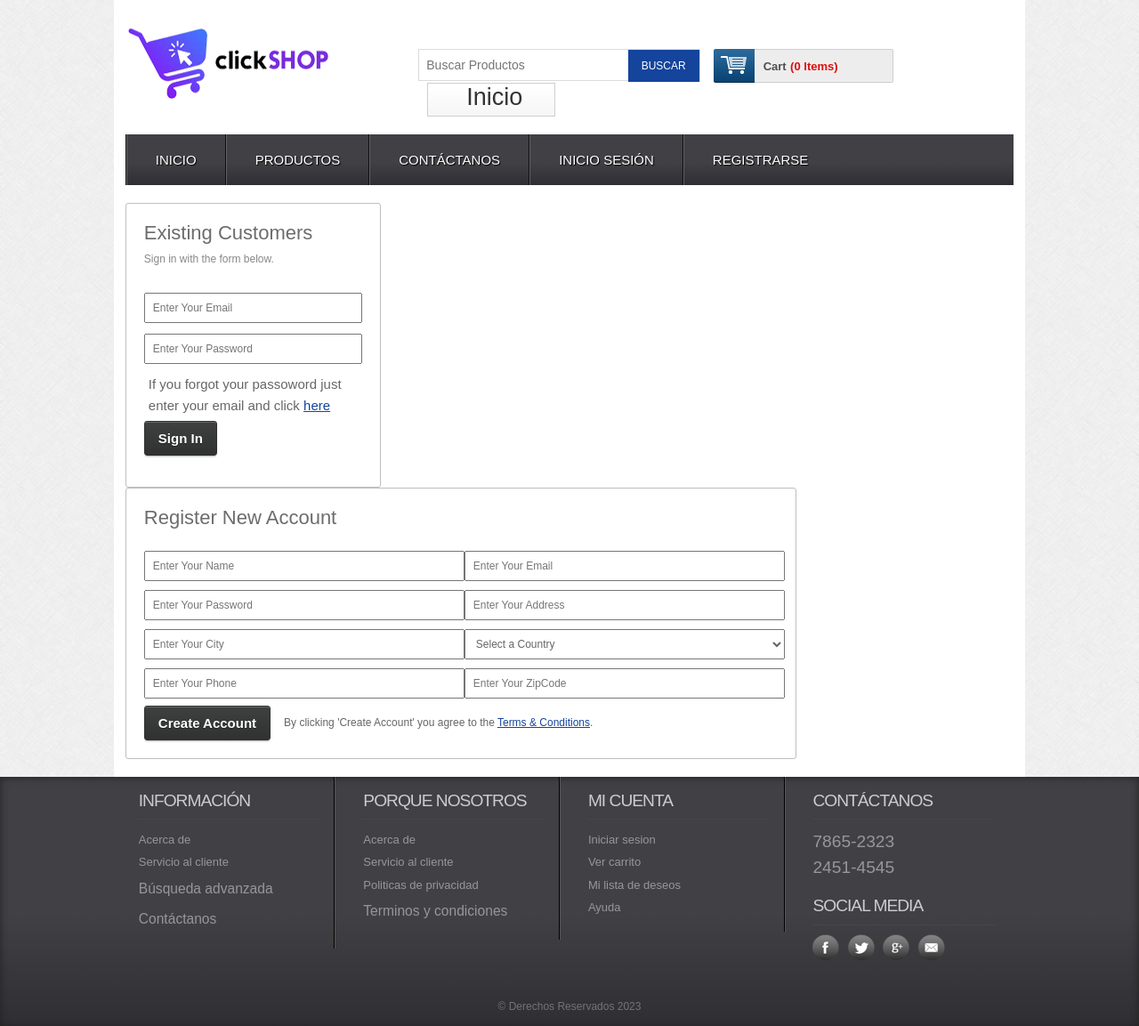
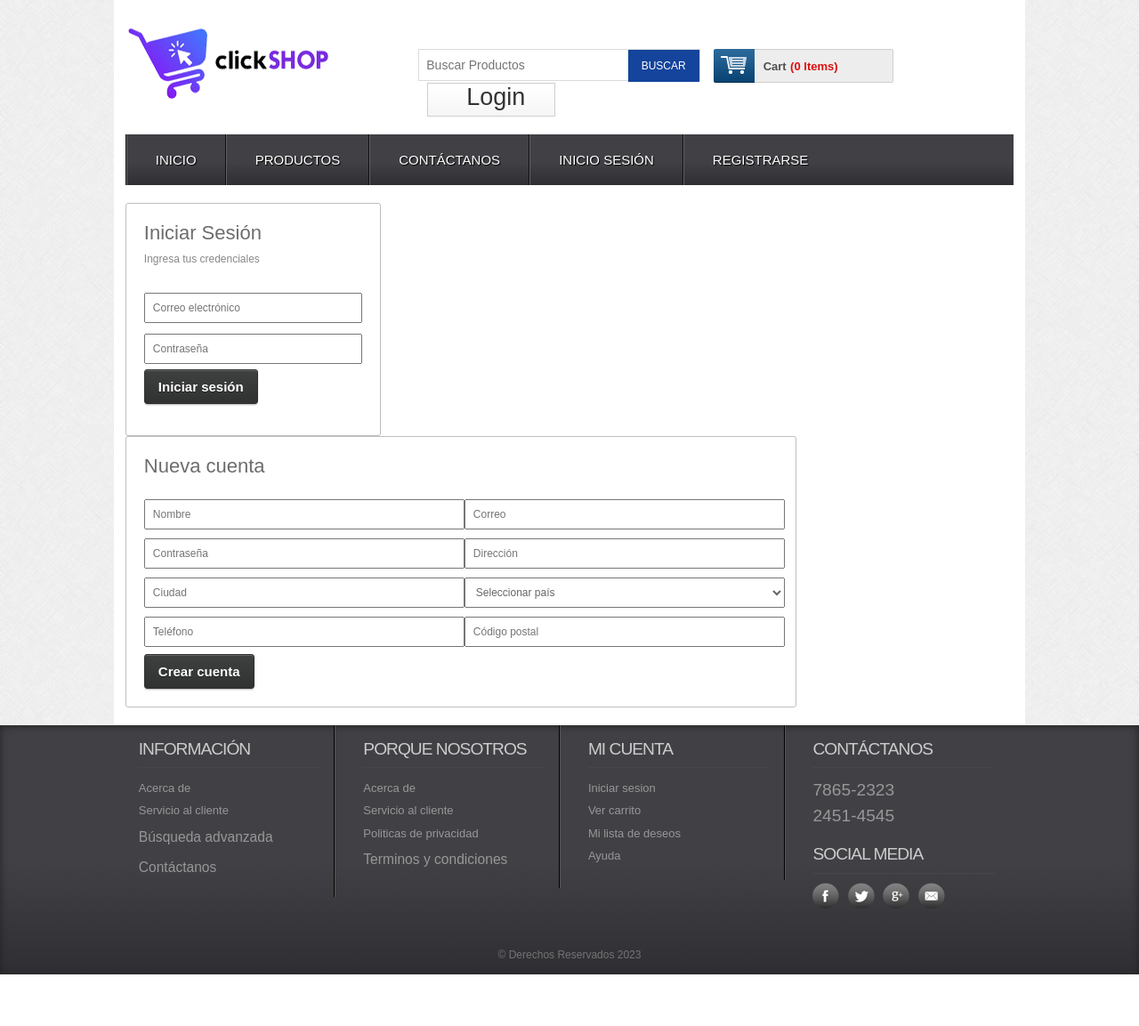
Before and after one commit to oscarm24/ecommers-shop, a CodeIgniter app: page /database/index.php/web/user_form in a window 1280 px wide. Shown: the whole page at 89% size. After the commit the page ends 1095 px from the top, so only its background shows below. Run offline with CodeIgniter, Linux system fonts and the light colour scheme; data comes from the database, SQL or seed files in the repository; some web fonts are replaced.

Commit message:
Se realizan cambios en vistas

```diff
--- a/application/controllers/Web.php
+++ b/application/controllers/Web.php
@@ -307,7 +307,7 @@ class Web extends CI_Controller
         $data['shipping_zipcode'] = $this->input->post('shipping_zipcode');
 
         $this->form_validation->set_rules('shipping_name', 'Shipping Name', 'trim|required');
-        $this->form_validation->set_rules('shipping_email', 'Shipping Email', 'trim|required|valid_email|is_unique[tbl_shipping.shipping_email]');
+        $this->form_validation->set_rules('shipping_email', 'Shipping Email', 'trim|required|valid_email[tbl_shipping.shipping_email]');
         $this->form_validation->set_rules('shipping_address', 'Shipping Address', 'trim|required');
         $this->form_validation->set_rules('shipping_city', 'Shipping City', 'trim|required');
         $this->form_validation->set_rules('shipping_country', 'Shipping Country', 'trim|required');
--- a/application/views/admin/pages/manage_brand.php
+++ b/application/views/admin/pages/manage_brand.php
@@ -34,7 +34,7 @@
                 <table class="table table-striped table-bordered bootstrap-datatable datatable">
                     <thead>
                         <tr>
-                            <th>Sr.</th>
+                            <th>ID</th>
                             <th>Nombre Marca</th>
                             <th>Descripción Marca</th>
                             <th>Estado Publicación</th>
--- a/application/views/admin/pages/manage_category.php
+++ b/application/views/admin/pages/manage_category.php
@@ -32,7 +32,7 @@
                 <table class="table table-striped table-bordered bootstrap-datatable datatable">
                     <thead>
                         <tr>
-                            <th>Sr.</th>
+                            <th>ID</th>
                             <th>Nombre Categoría</th>
                             <th>Descripción Categoría</th>
                             <th>Estado Publicación</th>
--- a/application/views/admin/pages/manage_order.php
+++ b/application/views/admin/pages/manage_order.php
@@ -34,7 +34,7 @@
                 <table class="table table-striped table-bordered bootstrap-datatable datatable">
                     <thead>
                         <tr>
-                            <th>Sr.</th>
+                            <th>ID</th>
                             <th>Nombre del cliente</th>
                             <th>Número de cliente</th>
                             <th>Teléfono</th>
--- a/application/views/admin/pages/manage_product.php
+++ b/application/views/admin/pages/manage_product.php
@@ -34,7 +34,7 @@
                 <table class="table table-striped table-bordered bootstrap-datatable datatable">
                     <thead>
                         <tr>
-                            <th>Sr.</th>
+                            <th>ID</th>
                             <th>Titulo del producto</th>
                             <th>Imagen</th>
                             <th>Precio</th>
--- a/application/views/admin/pages/manage_slider.php
+++ b/application/views/admin/pages/manage_slider.php
@@ -34,7 +34,7 @@
                 <table class="table table-striped table-bordered bootstrap-datatable datatable">
                     <thead>
                         <tr>
-                            <th>Sr.</th>
+                            <th>ID</th>
                             <th>Título</th>
                             <th>Link</th>
                             <th>Imagen deslizante</th>
--- a/application/views/web/inc/header.php
+++ b/application/views/web/inc/header.php
@@ -45,10 +45,10 @@
                 $customer_id = $this->session->userdata('customer_id');
                 if ($customer_id) {
                     ?>
-                    <div class="login"><a href="<?php echo base_url('/customer/logout'); ?>">Cerrar</a></div>
+                    <div class="login"><a href="<?php echo base_url('/customer/logout'); ?>">Logout</a></div>
                 <?php } else {
                     ?>
-                    <div class="login"><a href="<?php echo base_url('/customer/login'); ?>">Inicio</a></div>
+                    <div class="login"><a href="<?php echo base_url('/customer/login'); ?>">Login</a></div>
 
                     <?php
                 }
--- a/application/views/web/pages/payment.php
+++ b/application/views/web/pages/payment.php
@@ -3,8 +3,8 @@
 <div class="main">
     <div class="content" style="text-align: center">
         <div class="register_account" style="text-align:center;display:inline-block;float: none">
-            <h3>Payment Options</h3>
-            <p>Your Order Sucessfully Done.</p>
+            <h3>Opciones de pago</h3>
+            <p>El pago de la orden se realizó exitosamente</p>
 
         </div>
         <div class="clear"></div>
--- a/application/views/web/pages/search.php
+++ b/application/views/web/pages/search.php
@@ -20,8 +20,8 @@
                         <a href="<?php echo base_url('single/'.$single_products->product_id);?>"><img style="width:250px;height:250px" src="<?php echo base_url('uploads/'.$single_products->product_image)?>" alt="" /></a>
                         <h2><?php echo $single_products->product_title ?></h2>
                         <p><?php echo word_limiter($single_products->product_short_description, 10) ?></p>
-                        <p><span class="price"><?php echo $this->cart->format_number($single_products->product_price) ?> $</span></p>
-                        <div class="button"><span><a href="<?php echo base_url('single/'.$single_products->product_id);?>" class="details">Details</a></span></div>
+                        <p><span class="price">$ <?php echo $this->cart->format_number($single_products->product_price) ?></span></p>
+                        <div class="button"><span><a href="<?php echo base_url('single/'.$single_products->product_id);?>" class="details">Detalles</a></span></div>
                     </div>
                     <?php
                 }
--- a/application/views/web/pages/user_form.php
+++ b/application/views/web/pages/user_form.php
@@ -3,8 +3,8 @@
 <div class="main">
     <div class="content">
         <div class="login_panel">
-            <h3>Existing Customers</h3>
-            <p>Sign in with the form below.</p>
+            <h3>Iniciar Sesión</h3>
+            <p>Ingresa tus credenciales</p>
             <style type="text/css">
                 #result{color:red;padding: 5px}
                 #result p{color:red}
@@ -14,14 +14,14 @@
             </div>
 
             <form action="<?php echo base_url('customer/shipping/login');?>" method="post">
-                <input name="customer_email" placeholder="Enter Your Email" type="text"/>
-                <input name="customer_password" placeholder="Enter Your Password" type="password"/>
-                <p class="note">If you forgot your passoword just enter your email and click <a href="#">here</a></p>
-                <div class="buttons"><div><button class="grey">Sign In</button></div></div>
+                <input name="customer_email" placeholder="Correo electrónico" type="text"/>
+                <input name="customer_password" placeholder="Contraseña" type="password"/>
+
+                <div class="buttons"><div><button class="grey">Iniciar sesión</button></div></div>
             </form>
         </div>
         <div class="register_account">
-            <h3>Register New Account</h3>
+            <h3>Nueva cuenta</h3>
             <style type="text/css">
                 #result{color:red;padding: 5px}
                 #result p{color:red}
@@ -35,50 +35,50 @@
                         <tr>
                             <td>
                                 <div>
-                                    <input type="text" name="customer_name" placeholder="Enter Your Name">
+                                    <input type="text" name="customer_name" placeholder="Nombre">
                                 </div>
 
                                 <div>
-                                    <input type="text" name="customer_password" placeholder="Enter Your Password">
+                                    <input type="text" name="customer_password" placeholder="Contraseña">
 
                                 </div>
 
                                 <div>
-                                    <input type="text" name="customer_city" placeholder="Enter Your City">
+                                    <input type="text" name="customer_city" placeholder="Ciudad">
                                 </div>
                                 <div>
-                                    <input type="text" name="customer_phone" placeholder="Enter Your Phone">
+                                    <input type="text" name="customer_phone" placeholder="Teléfono">
                                 </div>
                             </td>
                             <td>
                                 <div>
-                                    <input type="text" name="customer_email" placeholder="Enter Your Email">
+                                    <input type="text" name="customer_email" placeholder="Correo">
                                 </div>
 
 
                                 <div>
-                                    <input type="text" name="customer_address" placeholder="Enter Your Address">
+                                    <input type="text" name="customer_address" placeholder="Dirección">
                                 </div>
 
                                 <div>
                                     <select id="country" name="customer_country" class="frm-field required">
-                                        <option value="null">Select a Country</option>
-                                        <option value="Afghanistan">Afghanistan</option>
-                                        <option value="Bangladesh">Bangladesh</option>
-                                        <option value="Pakistan">Pakistan</option>
-                                        <option value="India">India</option>
+                                        <option value="null">Seleccionar país</option>
+                                        <option value="Afghanistan">Costa Rica</option>
+                                        <option value="Bangladesh">Guatemala</option>
+                                        <option value="Pakistan">El Salvador</option>
+                                        <option value="India">Panamá</option>
 
                                     </select>
                                 </div>
 
                                 <div>
-                                    <input type="text" name="customer_zipcode" placeholder="Enter Your ZipCode">
+                                    <input type="text" name="customer_zipcode" placeholder="Código postal">
                                 </div>
                             </td>
                         </tr>
                     </tbody></table>
-                <div class="search"><div><button class="grey">Create Account</button></div></div>
-                <p class="terms">By clicking 'Create Account' you agree to the <a href="#">Terms &amp; Conditions</a>.</p>
+                <div class="search"><div><button class="grey">Crear cuenta</button></div></div>
+                <!-- <p class="terms">By clicking 'Create Account' you agree to the <a href="#">Terms &amp; Conditions</a>.</p> -->
                 <div class="clear"></div>
             </form>
         </div>
```
Also changed, not shown: application/views/admin/pages/order_details.php (+23 -23 lines), application/views/web/pages/check_email.php (+7 -10 lines), application/views/web/pages/customer_shipping.php (+9 -10 lines).
